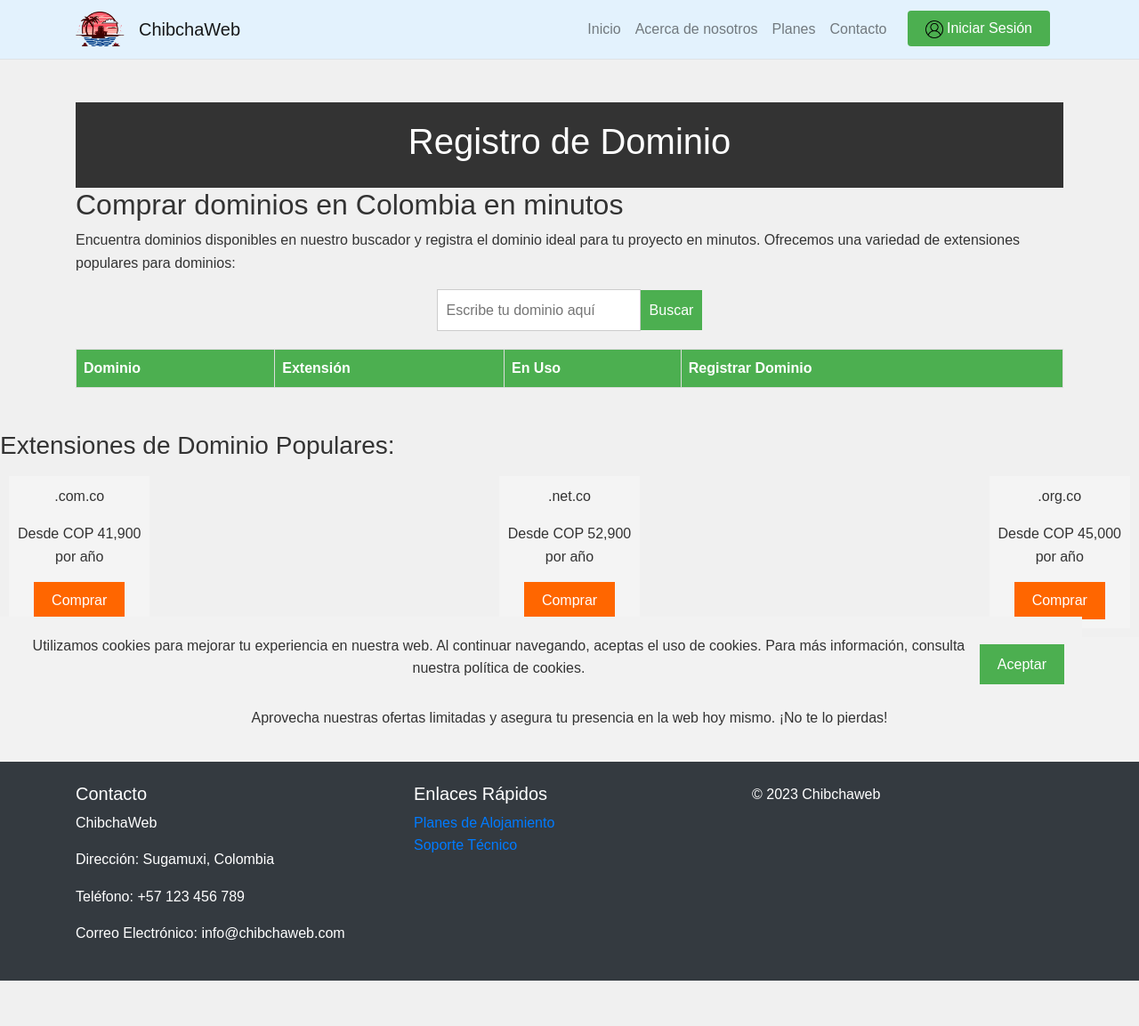
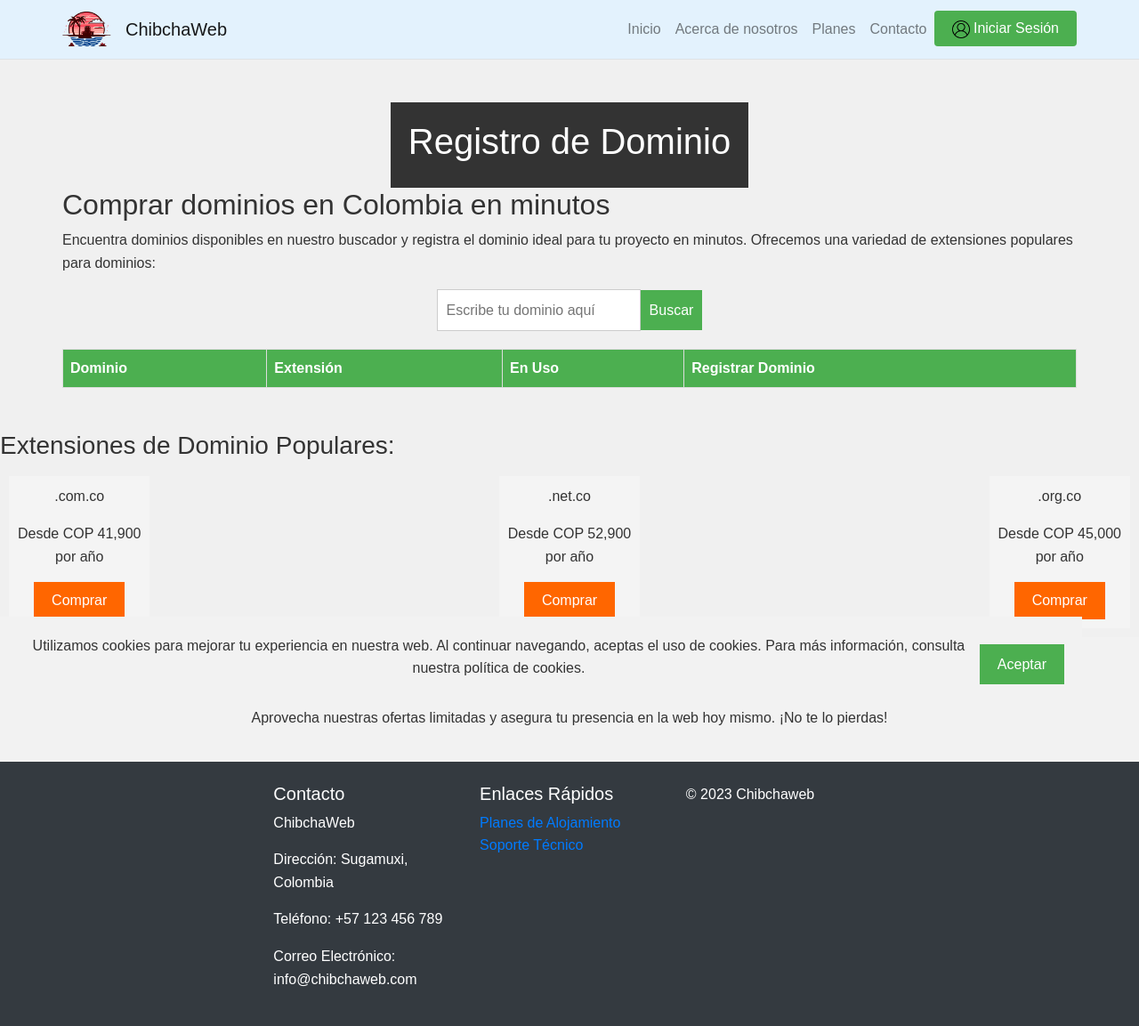
Before and after one commit to ardila-jonathan/ProyectoPatones, a Django app: page /clientes/registrarDominio in a window 1280 px wide. Shown: the whole page at 89% size. Before the commit the page ends 1102 px from the top, so only its background shows below. Run offline with Django 4.2, Linux system fonts and the light colour scheme; lists and menus that the app fills with data are empty; some libraries are stand-ins or nearby versions.

Commit message:
modified:   ChibchaWeb/chibchaweb_django/static/css/dominio.css 	modified:   ChibchaWeb/chibchaweb_django/static/css/styles.css

```diff
--- a/ChibchaWeb/chibchaweb_django/static/css/dominio.css
+++ b/ChibchaWeb/chibchaweb_django/static/css/dominio.css
@@ -46,12 +46,6 @@ body {
   text-align: center;
  }
 
- /* .container {
-  display: flex;
-  flex-wrap: wrap;
-  justify-content: space-around;
-  padding: 20px;
- } */
 
  .box {
   background-color: #f2f2f2;
--- a/ChibchaWeb/chibchaweb_django/static/css/styles.css
+++ b/ChibchaWeb/chibchaweb_django/static/css/styles.css
@@ -4,6 +4,12 @@
     border: cornflowerblue;
     cursor: pointer;
 }
+.container {
+    display: flex;
+    flex-wrap: wrap;
+    justify-content: space-around;
+    padding: 0px;
+   }
 
 .usuario-img {
     width: 20px; /* Tamaño del logotipo */
```
